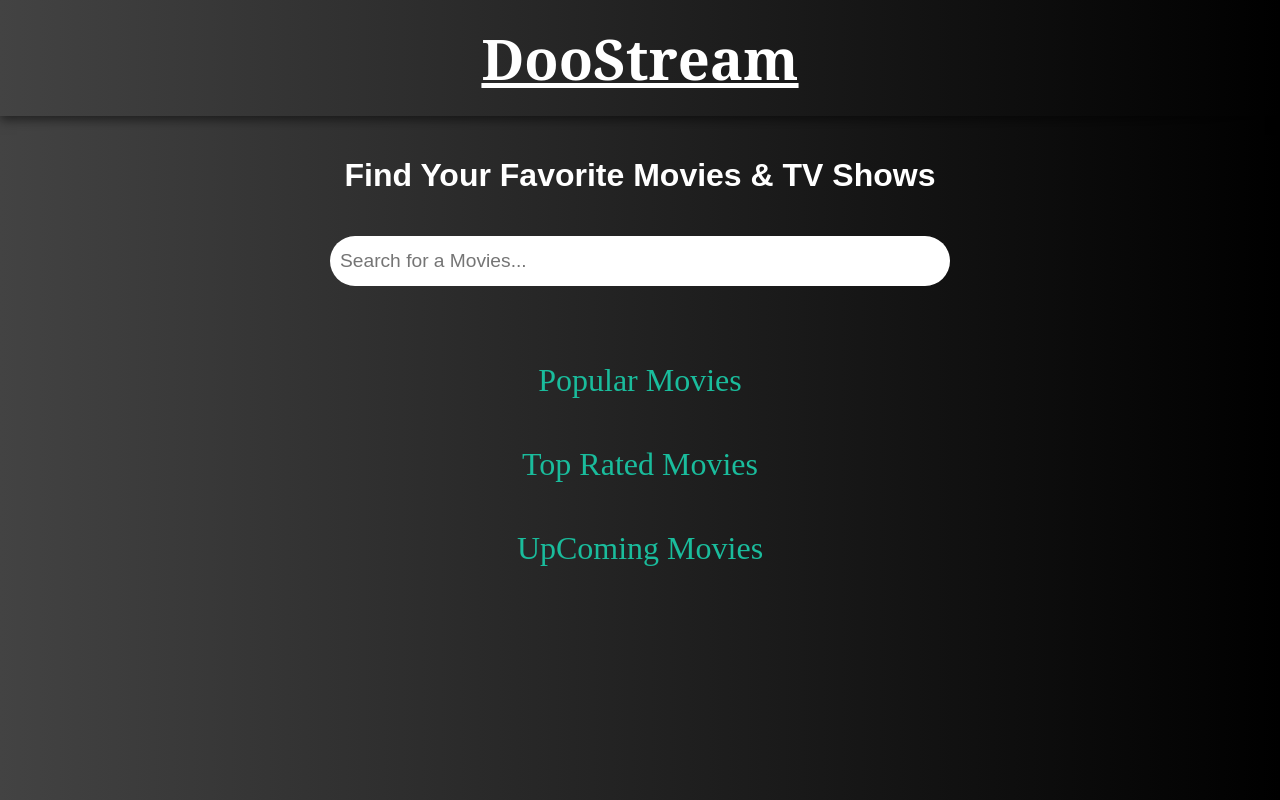
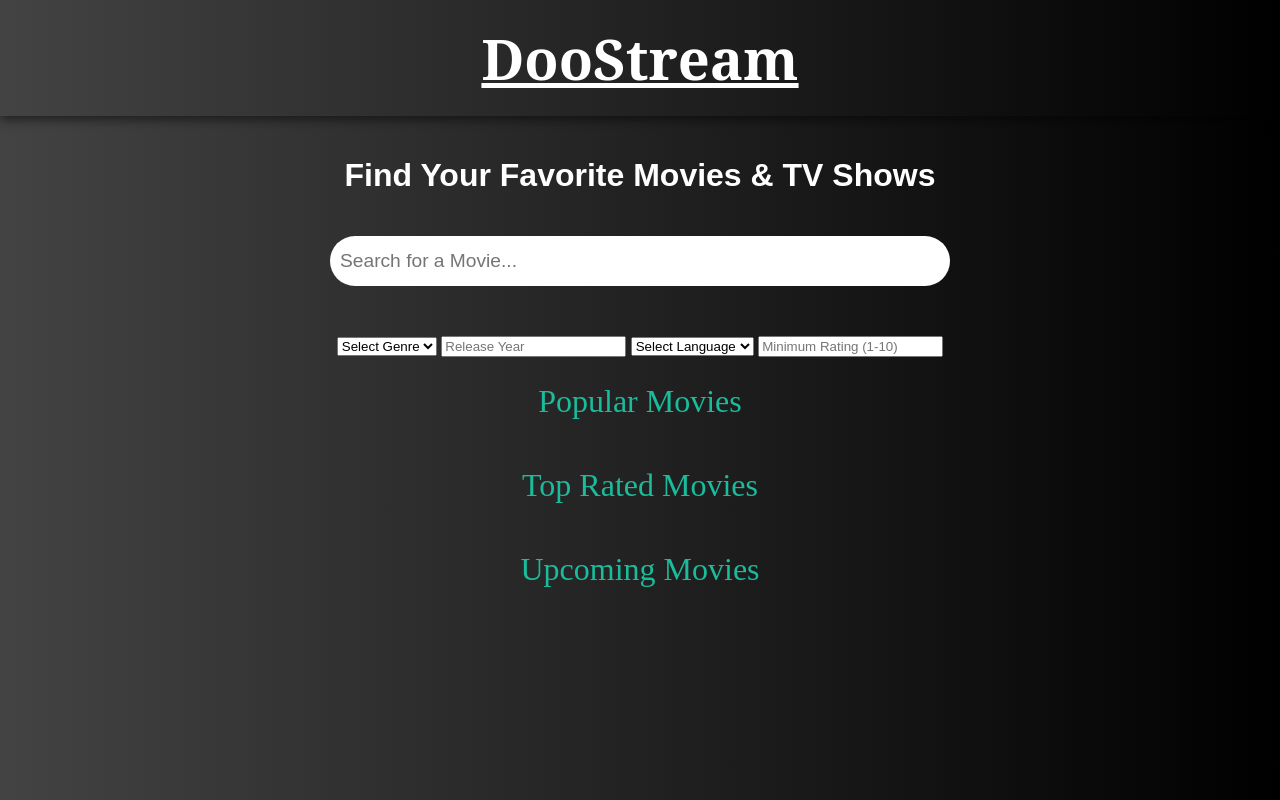
Before and after one commit to 211110222/Simple-Movie-Database-Website-Template, a plain HTML site: page index.html in a window 1280 px wide. Drawn offline with Linux system fonts and the light colour scheme; no server answers.

Commit message:
menambahkan tampilan untuk filter movie

```diff
--- a/index.html
+++ b/index.html
@@ -9,34 +9,50 @@
 <body>
     <!-- Header Section -->
     <header class="header">
-    <a class=logo href="index.html">DooStream</a>
+        <a class="logo" href="index.html">DooStream</a>
     </header>
-
     <!-- Main Content -->
     <div class="background">
         <div class="search-container">
             <h1>Find Your Favorite Movies & TV Shows</h1>
-            <input type="text" id="search-bar" placeholder="Search for a Movies...">
+            <input type="text" id="search-bar" placeholder="Search for a Movie...">
             <div class="spinner" id="spinner"></div> <!-- Spinner for loading -->
+        </div>
+
+        <!-- Filter Section -->
+        <div class="filter-container">
+            <select id="genre-filter">
+                <option value="">Select Genre</option>
+            </select>
+            <input type="number" id="year-filter" placeholder="Release Year">
+            <select id="language-filter">
+                <option value="">Select Language</option>
+                <option value="en">English</option>
+                <option value="es">Spanish</option>
+            </select>
+            <input type="number" id="rating-filter" placeholder="Minimum Rating (1-10)">
         </div>
 
         <!-- Search Results Section -->
         <div id="search-results" class="movie-grid"></div> <!-- Search results as movie cards -->
 
         <!-- Popular movies section -->
-       <div class="popular-movies">
+        <div class="popular-movies">
             <h2>Popular Movies</h2>
             <div id="popular-movie-list" class="movie-grid"></div>
         </div>
+
         <div class="popular-movies">
             <h2>Top Rated Movies</h2>
             <div id="top-movies" class="movie-grid"></div>
         </div>
+
         <div class="popular-movies">
-            <h2>UpComing Movies</h2>
+            <h2>Upcoming Movies</h2>
             <div id="upcoming-movies" class="movie-grid"></div>
         </div>
+    </div>
 
-<script src="script.js"></script>
+    <script src="script.js"></script>
 </body>
 </html>
```
